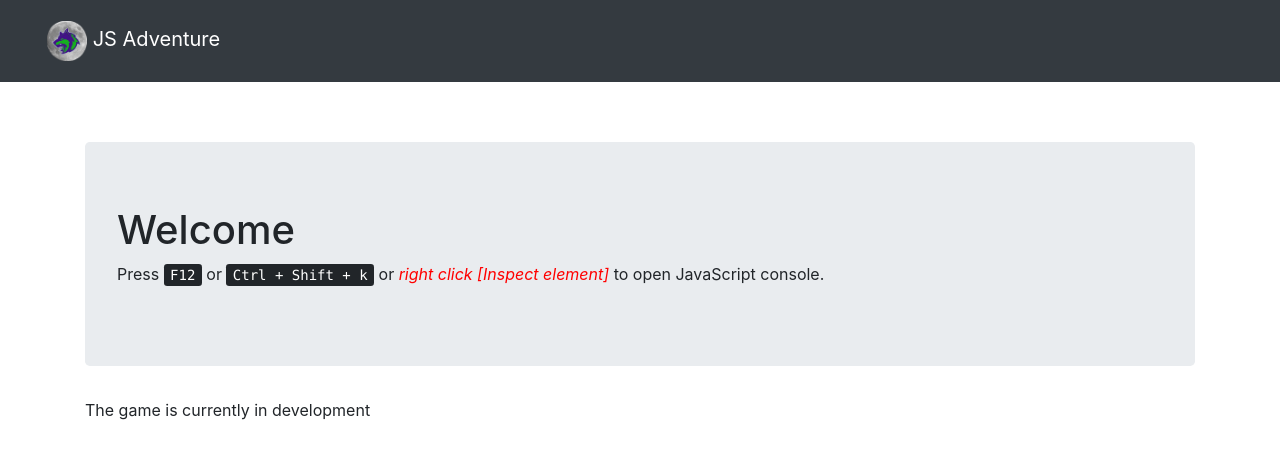
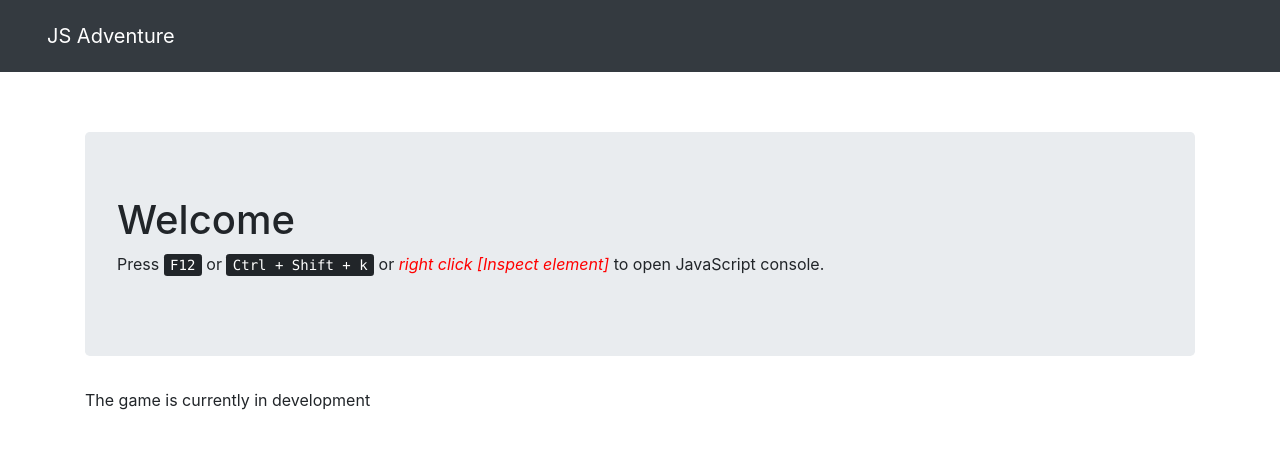
Before and after one commit to Kwalix/js_adventure, a plain HTML site: page index.html in a window 1280 px wide. Drawn offline with nearby package versions, Linux system fonts and the light colour scheme.

Commit message:
Comment unused tag

```diff
--- a/index.html
+++ b/index.html
@@ -18,7 +18,7 @@
     <meta name="viewport" content="width=device-width, initial-scale=1.0">
     <meta name="author" content="Kwalix" />
     <meta name="description" content="A small games code JavaScript" />
-    <link rel="icon" href="img/kwalix_logo.png">
+   <!-- <link rel="icon" href="img/kwalix_logo.png"> -->
     <!-- CSS Bootstrap -->
     <link rel="stylesheet" href="https://stackpath.bootstrapcdn.com/bootstrap/4.4.1/css/bootstrap.min.css" integrity="sha384-Vkoo8x4CGsO3+Hhxv8T/Q5PaXtkKtu6ug5TOeNV6gBiFeWPGFN9MuhOf23Q9Ifjh" crossorigin="anonymous">
 
@@ -33,7 +33,7 @@
         <div class="container-fluid">
             <div class="navbar-header">
                 <a class="navbar-brand" href="https://github.com/Kwalix/js_adventure/">
-                    <img id="brand-logo" src="img/kwalix_logo.png" alt="Kwalix's Logo">
+                  <!-- <img id="brand-logo" src="img/kwalix_logo.png" alt="Kwalix's Logo"> -->
                     JS Adventure
                 </a>
             </div>
```
